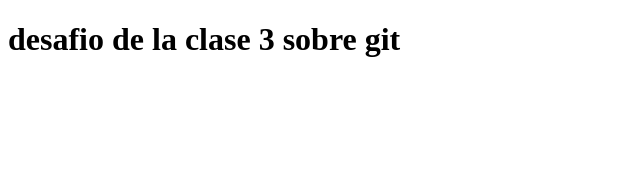
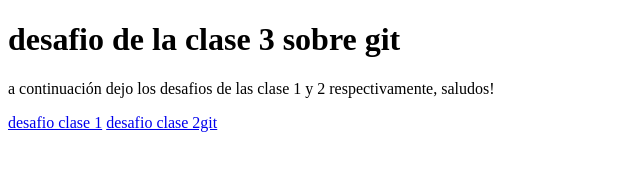
Before and after one commit to sbalderrama17/desafiodelaclase3, a plain HTML site: page index.html in a window 1280 px wide. Shown: the whole page, without its empty margins (0-640 px from the left). Drawn offline with Linux system fonts and the light colour scheme.

Commit message:
add links

```diff
--- a/index.html
+++ b/index.html
@@ -7,5 +7,8 @@
 </head>
 <body>
     <h1>desafio de la clase 3 sobre git</h1>
+    <p>a continuación dejo los desafios de las clase 1 y 2 respectivamente, saludos!</p>
+    <a href=".desafio.html">desafio clase 1</a>
+    <a href=".desafio2.html">desafio clase 2git</a>
 </body>
 </html>
```
